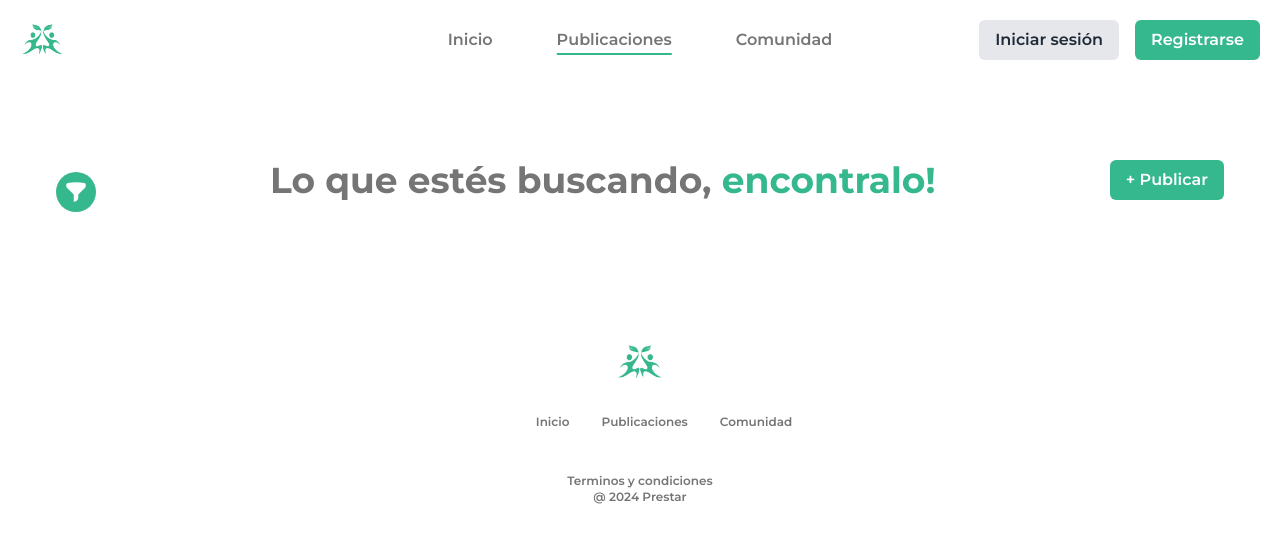
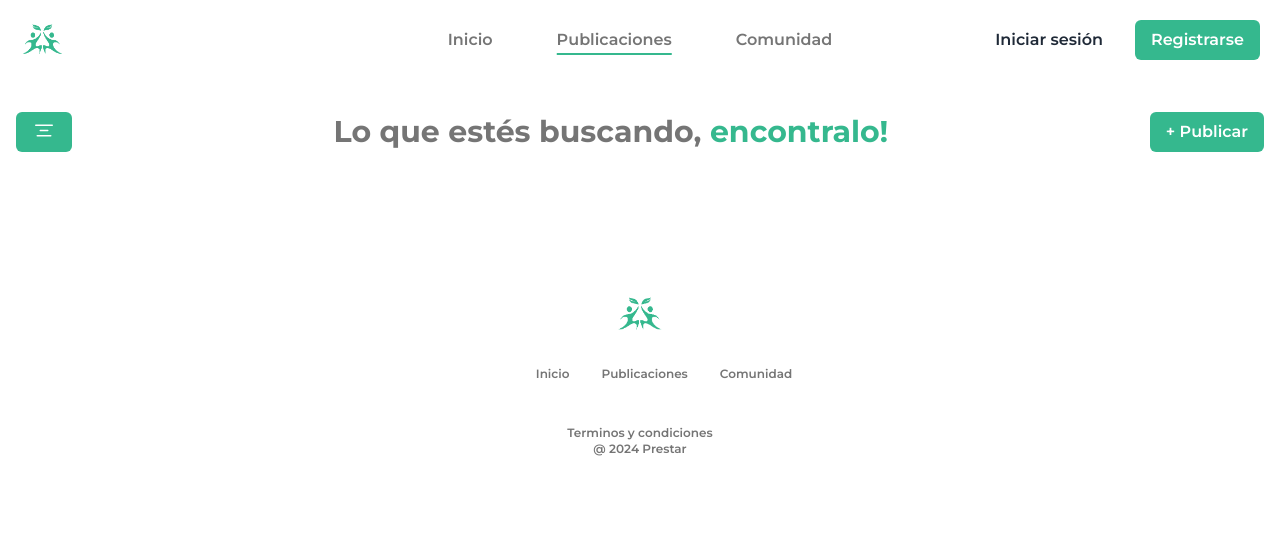
Before and after one commit to aguspfarhat/ProyectoFinalFarhat, a Next.js app: page /Publicaciones in a window 1280 px wide. Shown: the top 542 px of the page. Built offline with nearby package versions, Linux system fonts and the light colour scheme.

Commit message:
Creacion de la seccion Publicaciones

```diff
--- a/src/app/Publicaciones/form/page.tsx
+++ b/src/app/Publicaciones/form/page.tsx
@@ -1,135 +1,12 @@
-// 'use client';
-
-// import { useState } from 'react';
-
-// const Publicaciones = () => {
-//     const [mostrarFormulario, setMostrarFormulario] = useState(false);
-//     const [titulo, setTitulo] = useState('');
-//     const [descripcion, setDescripcion] = useState('');
-//     const [imagen, setImagen] = useState<File | null>(null);
-//     const [publicaciones, setPublicaciones] = useState<any[]>([]);
-
-//     const handleSubmit = (e: React.FormEvent) => {
-//         e.preventDefault();
-
-//         if (!titulo || !descripcion || !imagen) {
-//             alert('Por favor completa todos los campos.');
-//             return;
-//         }
-
-//         const nuevaPublicacion = {
-//             id: Date.now(),
-//             titulo,
-//             descripcion,
-//             imagen: URL.createObjectURL(imagen),
-//         };
-
-//         setPublicaciones([nuevaPublicacion, ...publicaciones]);
-
-//         // Limpiar los campos y ocultar el formulario
-//         setTitulo('');
-//         setDescripcion('');
-//         setImagen(null);
-//         setMostrarFormulario(false);
-//     };
-
-//     return (
-//         <div className={mostrarFormulario ? 'relative' : ''}>
-//             {/* Fondo con blur cuando el formulario esté visible */}
-//             {mostrarFormulario && (
-//                 <div className="fixed inset-0 bg-black bg-opacity-50 backdrop-blur-sm z-10"></div>
-//             )}
-
-//             {/* Botón para mostrar el formulario */}
-//             {!mostrarFormulario && (
-//                 <button
-//                     onClick={() => setMostrarFormulario(true)}
-//                     className="bg-[#35B88E] text-white px-4 py-2 rounded-md font-semibold hover:bg-green-600 mb-6"
-//                 >
-//                     + Publicar
-//                 </button>
-//             )}
-
-//             {/* Formulario de publicación en el centro de la pantalla */}
-//             {mostrarFormulario && (
-//                 <div className="fixed inset-0 z-20 flex items-center justify-center">
-//                     <form onSubmit={handleSubmit} className="bg-white p-6 rounded-lg shadow-lg w-11/12 sm:w-2/3 lg:w-1/3">
-//                         <div className="mb-4">
-//                             <label className="block text-lg font-semibold mb-2">Título</label>
-//                             <input
-//                                 type="text"
-//                                 value={titulo}
-//                                 onChange={(e) => setTitulo(e.target.value)}
-//                                 className="w-full p-2 border border-gray-300 rounded text-[#757575]"
-//                                 placeholder="Ingrese el título"
-//                             />
-//                         </div>
-//                         <div className="mb-4">
-//                             <label className="block text-lg font-semibold mb-2">Descripción</label>
-//                             <textarea
-//                                 value={descripcion}
-//                                 onChange={(e) => setDescripcion(e.target.value)}
-//                                 className="w-full p-2 border border-gray-300 rounded text-[#757575]"
-//                                 placeholder="Ingrese una descripción"
-//                             />
-//                         </div>
-//                         <div className="mb-4">
-//                             <label className="block text-lg font-semibold mb-2">Imagen</label>
-//                             <input
-//                                 type="file"
-//                                 onChange={(e) => {
-//                                     if (e.target.files) {
-//                                         setImagen(e.target.files[0]);
-//                                     }
-//                                 }}
-//                                 className="w-full p-2 border border-gray-300 rounded"
-//                             />
-//                         </div>
-//                         <div className="flex justify-end">
-//                             <button
-//                                 type="submit"
-//                                 className="bg-[#35B88E] text-white px-4 py-2 rounded-md font-semibold hover:bg-green-600"
-//                             >
-//                                 Publicar
-//                             </button>
-//                             <button
-//                                 type="button"
-//                                 onClick={() => setMostrarFormulario(false)}
-//                                 className="ml-4 bg-red-500 text-white px-4 py-2 rounded-md font-semibold hover:bg-red-600"
-//                             >
-//                                 Cancelar
-//                             </button>
-//                         </div>
-//                     </form>
-//                 </div>
-//             )}
-
-//             {/* Mostrar las publicaciones */}
-//             <div className="grid grid-cols-1 sm:grid-cols-2 lg:grid-cols-3 gap-8 mt-6">
-//                 {publicaciones.map((publicacion) => (
-//                     <div key={publicacion.id} className="border border-gray-300 p-4 rounded text-[#757575]">
-//                         <img src={publicacion.imagen} alt={publicacion.titulo} className="mb-4 rounded-md" />
-//                         <h3 className="text-xl font-bold text-[#757575]">{publicacion.titulo}</h3>
-//                         <p className="mt-2 text-[#757575]">{publicacion.descripcion}</p>
-//                     </div>
-//                 ))}
-//             </div>
-//         </div>
-//     );
-// };
-
-// export default Publicaciones;
-
 'use client';
 
 import { useState } from 'react';
 
-// Definir la interfaz para las publicaciones
 interface Publicacion {
     id: number;
     titulo: string;
     descripcion: string;
-    imagen: string; // O el tipo que corresponda si decides cambiar la lógica
+    imagen: string;
 }
 
 const Publicaciones = () => {
@@ -137,7 +14,7 @@ const Publicaciones = () => {
     const [titulo, setTitulo] = useState('');
     const [descripcion, setDescripcion] = useState('');
     const [imagen, setImagen] = useState<File | null>(null);
-    const [publicaciones, setPublicaciones] = useState<Publicacion[]>([]); // Aquí se usa la interfaz
+    const [publicaciones, setPublicaciones] = useState<Publicacion[]>([]);
 
     const handleSubmit = (e: React.FormEvent) => {
         e.preventDefault();
@@ -147,17 +24,15 @@ const Publicaciones = () => {
             return;
         }
 
-        // Crear nueva publicación usando la interfaz
         const nuevaPublicacion: Publicacion = {
             id: Date.now(),
             titulo,
             descripcion,
-            imagen: URL.createObjectURL(imagen), // Convertir el archivo de imagen a URL
+            imagen: URL.createObjectURL(imagen),
         };
 
         setPublicaciones([nuevaPublicacion, ...publicaciones]);
 
-        // Limpiar los campos y ocultar el formulario
         setTitulo('');
         setDescripcion('');
         setImagen(null);
@@ -165,19 +40,37 @@ const Publicaciones = () => {
     };
 
     return (
-        <div className={mostrarFormulario ? 'relative' : ''}>
+        <div className="container mx-auto px-4 py-8">
             {mostrarFormulario && (
                 <div className="fixed inset-0 bg-black bg-opacity-50 backdrop-blur-sm z-10"></div>
             )}
 
+            {/* Sección superior: Filtro, Texto centrado, Botón Publicar */}
+            <div className="flex justify-between items-center mb-6">
+                {/* Botón de filtro alineado a la izquierda */}
+                <button
+                    className="bg-[#35B88E] text-white px-4 py-2 rounded-md font-semibold hover:bg-green-600"
+                >
+                    <svg xmlns="http://www.w3.org/2000/svg" fill="none" viewBox="0 0 24 24" strokeWidth="1.5" stroke="currentColor" className="w-6 h-6">
+                        <path strokeLinecap="round" strokeLinejoin="round" d="M3.75 5.25h16.5m-12 5.25h7.5m-10.5 5.25h13.5" />
+                    </svg>
+                </button>
+
+                {/* Texto centrado */}
+                <h1 className="text-3xl font-bold text-[#757575] text-center mx-auto">
+                    Lo que estés buscando, <span className="text-[#35B88E]">encontralo!</span>
+                </h1>
+
+                {/* Botón + Publicar alineado a la derecha */}
                 {!mostrarFormulario && (
                     <button
                         onClick={() => setMostrarFormulario(true)}
-                    className="bg-[#35B88E] text-white px-4 py-2 rounded-md font-semibold hover:bg-green-600 mb-6"
+                        className="bg-[#35B88E] text-white px-4 py-2 rounded-md font-semibold hover:bg-green-600"
                     >
                         + Publicar
                     </button>
                 )}
+            </div>
 
             {mostrarFormulario && (
                 <div className="fixed inset-0 z-20 flex items-center justify-center">
@@ -188,7 +81,7 @@ const Publicaciones = () => {
                                 type="text"
                                 value={titulo}
                                 onChange={(e) => setTitulo(e.target.value)}
-                                className="w-full p-2 border border-gray-300 rounded text-[#757575]"
+                                className="w-full p-2 border border-gray-300 rounded text-gray-700"
                                 placeholder="Ingrese el título"
                             />
                         </div>
@@ -197,7 +90,7 @@ const Publicaciones = () => {
                             <textarea
                                 value={descripcion}
                                 onChange={(e) => setDescripcion(e.target.value)}
-                                className="w-full p-2 border border-gray-300 rounded text-[#757575]"
+                                className="w-full p-2 border border-gray-300 rounded text-gray-700"
                                 placeholder="Ingrese una descripción"
                             />
                         </div>
@@ -232,15 +125,22 @@ const Publicaciones = () => {
                 </div>
             )}
 
-            {/* Mostrar las publicaciones */}
-            <div className="grid grid-cols-1 sm:grid-cols-2 lg:grid-cols-3 gap-8 mt-6">
+            {/* Publicaciones: Aparecen abajo, alineadas a la izquierda */}
+            <div className="mt-8">
+                {/* <h2 className="text-xl font-bold mb-4 text-gray-800">Publicaciones recientes</h2> */}
+                <div className="grid grid-cols-1 sm:grid-cols-2 lg:grid-cols-3 gap-8">
                     {publicaciones.map((publicacion) => (
-                    <div key={publicacion.id} className="border border-gray-300 p-4 rounded text-[#757575]">
-                        <img src={publicacion.imagen} alt={publicacion.titulo} className="mb-4 rounded-md" />
-                        <h3 className="text-xl font-bold text-[#757575]">{publicacion.titulo}</h3>
-                        <p className="mt-2 text-[#757575]">{publicacion.descripcion}</p>
+                        <div key={publicacion.id} className="border border-gray-300 p-4 rounded-lg shadow-md">
+                            <img
+                                src={publicacion.imagen}
+                                alt={publicacion.titulo}
+                                className="w-full h-48 object-cover rounded-md mb-4"
+                            />
+                            <h3 className="text-xl font-bold text-gray-800">{publicacion.titulo}</h3>
+                            <p className="mt-2 text-gray-600">{publicacion.descripcion}</p>
                         </div>
                     ))}
+                </div>
             </div>
         </div>
     );
--- a/src/app/Publicaciones/page.tsx
+++ b/src/app/Publicaciones/page.tsx
@@ -5,38 +5,8 @@ import { FunnelIcon } from '@heroicons/react/24/solid';
 export default function PublicacionesOver() {
     return (
         <main>
-            {/* <div className="flex flex-col items-center justify-center space-y-10 max-w-screen-xl mx-auto">
-                <div className="mt-10">
-                    <button className="bg-[#35B88E] p-2 rounded-full hover:bg-green-600">
-                        <FunnelIcon className="h-6 w-6 text-white" />
-                    </button>
-                </div>
-                <div className="mt-10 flex justify-center">
-                    <h1 className="text-4xl text-[#757575] font-bold text-center">
-                        Lo que estés buscando, <span className="text-[#35B88E]">encontralo!</span>
-                    </h1>
-                </div>
-                <div className="mt-8 w-full">
+
                     <Publicaciones />
-                </div>
-            </div> */}
-
-            <div className="flex justify-between items center p-4 mt-10">
-                <div className="flex items-center">
-                    <button className="bg-[#35B88E] p-2 rounded-full hover:bg-green-600 ml-10">
-                        <FunnelIcon className="h-6 w-6 text-white" />
-                    </button>
-                </div>
-
-                <h1 className="text-4xl text-[#757575] font-bold text-center mt-6">
-                    Lo que estés buscando, <span className="text-[#35B88E]">encontralo!</span>
-                </h1>
-                <div className="mr-10 mt-6">
-                    <Publicaciones />
-                </div>
-
-
-            </div>
         </main>
     );
 }
--- a/src/app/componentes/Navbar.tsx
+++ b/src/app/componentes/Navbar.tsx
@@ -20,7 +20,7 @@ const Navbar = () => {
 
     return (
         <nav
-            className={`flex justify-between items-center p-5 transition-all duration-300 ease-in-out ${isScrolled ? 'bg-white bg-opacity-5 backdrop-blur-md shadow-md' : 'bg-transparent'
+            className={`flex justify-between items-center p-5 transition-all duration-300 ease-in-out ${isScrolled ? 'bg-white bg-opacity-5 backdrop-blur-md' : 'bg-transparent'
                 } sticky top-0 z-50`}
         >
             {/* Logo alineado a la izquierda */}
@@ -68,7 +68,7 @@ const Navbar = () => {
 
             {/* Botones alineados a la derecha */}
             <div className="flex space-x-4">
-                <button className="bg-gray-200 text-gray-800 px-4 py-2 rounded-md font-semibold hover:text-[#35B88E]">
+                <button className="text-gray-800 px-4 py-2 rounded-md font-semibold hover:text-[#35B88E]">
                     Iniciar sesión
                 </button>
                 <button className="bg-[#35B88E] text-white px-4 py-2 rounded-md font-semibold hover:bg-green-600">
--- a/src/app/componentes/home.tsx
+++ b/src/app/componentes/home.tsx
@@ -29,7 +29,7 @@ const Home: React.FC = () => {
             </div>
 
             <div className={styles.TextosPresentacion}>
-                <div className="bg-gray-100 py-10">
+                <div className="py-10">
                     <div className="max-w-7xl mx-auto px-4 sm:px-6 lg:px-8">
                         <div className="flex justify-center text-center space-x-36">
 
--- a/src/app/layout.tsx
+++ b/src/app/layout.tsx
@@ -15,6 +15,32 @@
 //     </html >
 //   );
 // }
+// 'use client';
+// import "./UI/globals.css";
+// import Navbar from './componentes/Navbar';
+// import { montserrat } from "./componentes/fonts";
+// import Footer from "./componentes/footer";
+// import { usePathname } from 'next/navigation';
+
+// export default function RootLayout({ children }: { children: React.ReactNode }) {
+//   const pathname = usePathname();
+
+//   // Definir la(s) página(s) donde no deseas mostrar el navbar
+//   const hideNavbarOnPages = ['./Publicaciones/form/page.tsx'];
+
+//   return (
+//     <html lang="en">
+//       <body className={`${montserrat.className} antialiased`}>
+//         {/* Muestra el Navbar solo si no estamos en las páginas definidas en hideNavbarOnPages */}
+//         {!hideNavbarOnPages.includes(pathname) && <Navbar />}
+
+//         {children}  {/* Aquí se renderiza el contenido de cada página */}
+
+//         <Footer />
+//       </body>
+//     </html>
+//   );
+// }
 'use client';
 import "./UI/globals.css";
 import Navbar from './componentes/Navbar';
@@ -25,14 +51,17 @@ import { usePathname } from 'next/navigation';
 export default function RootLayout({ children }: { children: React.ReactNode }) {
   const pathname = usePathname();
 
-  // Definir la(s) página(s) donde no deseas mostrar el navbar
-  const hideNavbarOnPages = ['./Publicaciones/form/page'];
+  // Define aquí las rutas donde no quieres que se muestre el Navbar
+  const hideNavbarOnPages = ['./Publicaciones/page'];
+
+  // Verifica si la ruta actual está en el array
+  const shouldHideNavbar = hideNavbarOnPages.includes(pathname);
 
   return (
     <html lang="en">
       <body className={`${montserrat.className} antialiased`}>
-        {/* Muestra el Navbar solo si no estamos en las páginas definidas en hideNavbarOnPages */}
-        {!hideNavbarOnPages.includes(pathname) && <Navbar />}
+        {/* Mostrar el Navbar solo si la ruta actual no está en hideNavbarOnPages */}
+        {!shouldHideNavbar && <Navbar />}
 
         {children}  {/* Aquí se renderiza el contenido de cada página */}
 
```
Also changed, not shown: public/PrestarLogo.png. Lines whose indentation alone changed are shown as unchanged.
